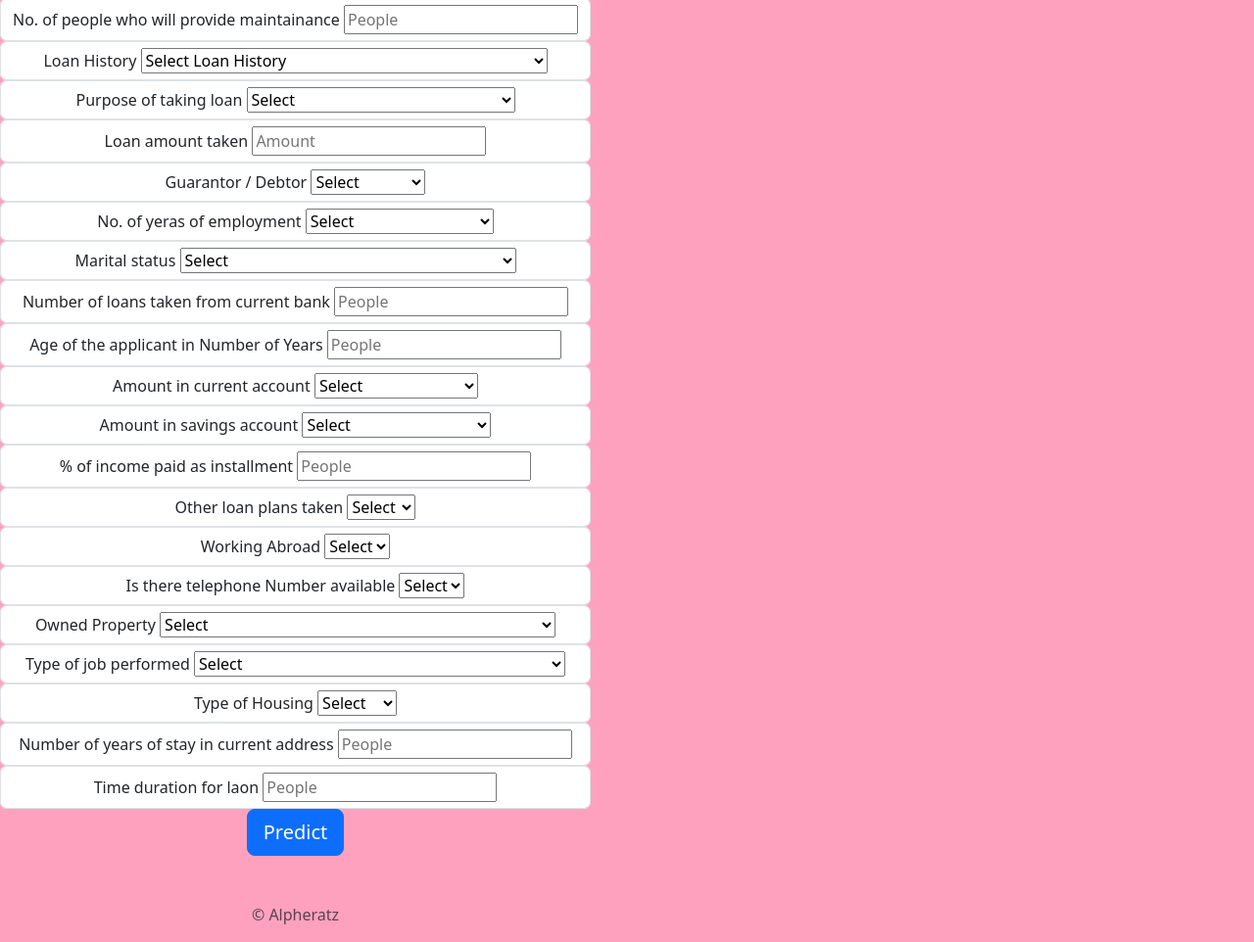
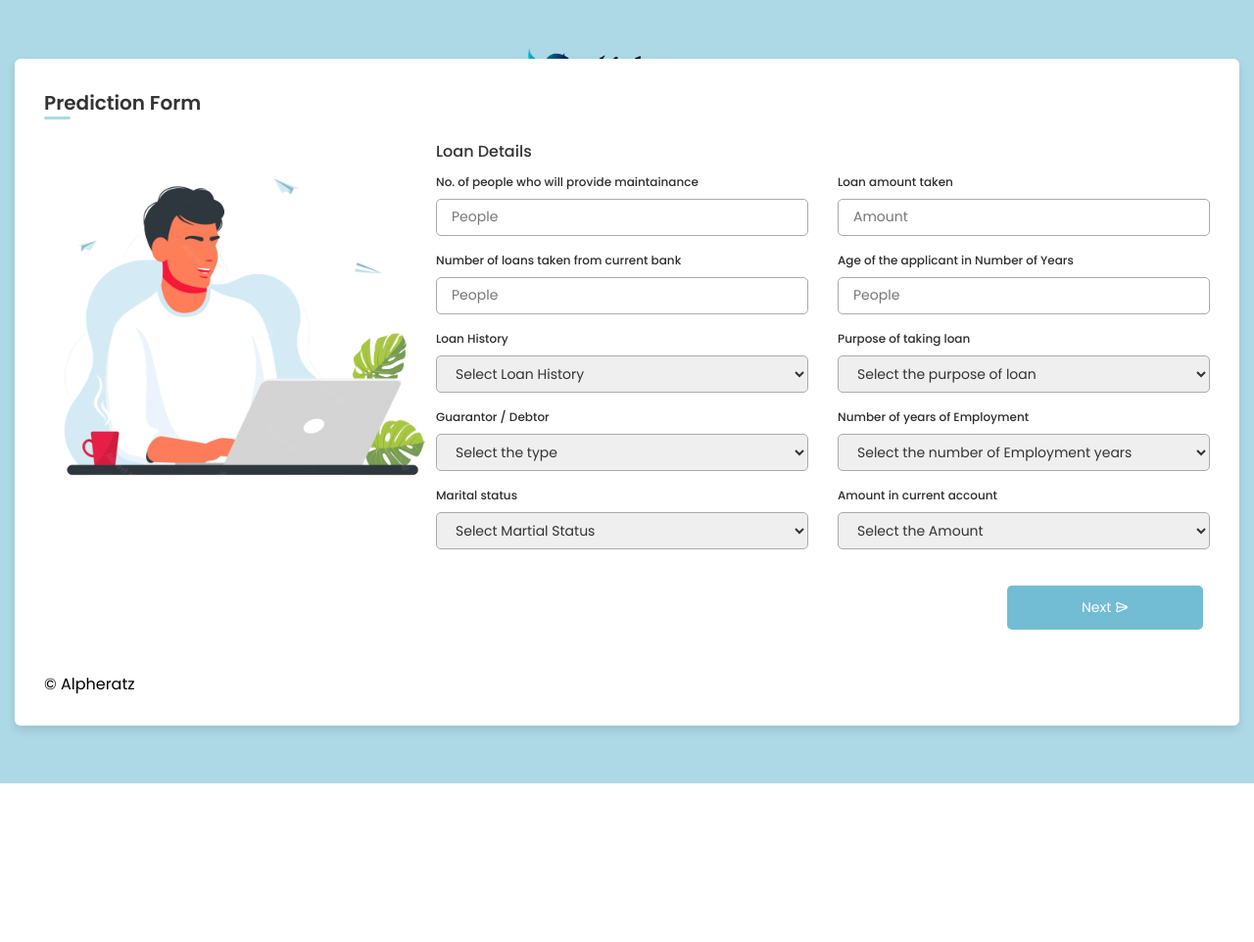
Before and after one commit to aman-kumar29/Enosium23, a Flask app: page / in a window 1280 px wide. Shown: the whole page at 98% size. After the commit the page ends 800 px from the top, so only its background shows below. Run offline with Flask 2, Linux system fonts and the light colour scheme; parts of the project's set-up code (start-up, migrations or seed data) failed here and were passed over; some libraries are stand-ins or nearby versions.

Commit message:
Edited the form

```diff
--- a/style.css
+++ /dev/null
@@ -1,43 +0,0 @@
-
-html,
-body {
-  height: 100%;
-}
-
-body {
-  display: flex;
-  align-items: center;
-  padding-top: 40px;
-  padding-bottom: 40px;
-  background-color: #FEA1BF;
-}
-
-.form-signin {
-  max-width: 30px;
-  padding: 15px;
-}
-/* h1{
-  font-weight: bold;
-  font-family: cursive;
-} */
-
-.form-signin .form-floating:focus-within {
-  z-index: 2;
-}
-
-.top{
-  margin-bottom: -1px;
-  border-bottom-right-radius: 0;
-  border-bottom-left-radius: 0;
-}
-.middle{
-  border-radius: 0%;
-}
-.bottom{
-  margin-bottom: 10px;
-  border-top-left-radius: 0;
-  border-top-right-radius: 0;
-}
-.maint{
-  margin-right: 30px;
-}
--- /dev/null
+++ b/templates/assests/style.css
@@ -0,0 +1,203 @@
+/* ===== Google Font Import - Poppins ===== */
+@import url('https://fonts.googleapis.com/css2?family=Poppins:wght@200;300;400;500;600&display=swap');
+*{
+    margin: 0;
+    padding: 0;
+    box-sizing: border-box;
+    font-family: 'Poppins', sans-serif;
+}
+body{
+    min-height: 100vh;
+    display: flex;
+    align-items: center;
+    justify-content: center;
+    background: #ADD8E6;
+}
+
+img .cover {
+    border-radius: 50%;
+
+}
+.header{
+    position: absolute;
+    top: 10px;
+}
+
+.container{
+    position: relative;
+    max-width: 1500px;
+    width: 100%;
+    border-radius: 6px;
+    padding: 30px;
+    margin: 0 15px;
+    background-color: #fff;
+    box-shadow: 0 5px 10px rgb(0, 0, 0, 0.1);
+}
+.container header{
+    position: relative;
+    font-size: 20px;
+    font-weight: 600;
+    color: #333;
+}
+.container header::before {
+    content: "";
+    position: absolute;
+    left: 0;
+    bottom: -2px;
+    height: 3px;
+    width: 27px;
+    border-radius: 8px;
+    background-color: #ADD8E6;
+
+}
+.container form{
+    position: relative;
+    margin-top: 16px;
+    min-height: 550px;
+    background-color: #fff;
+    overflow: hidden;
+}
+.container form .form{
+    position: absolute;
+    background-color: #fff;
+    transition: 0.3s ease;
+}
+.container form .view{
+    display: flex;
+    flex-direction: row;
+}
+
+.container form .form.second{
+    opacity: 0;
+    pointer-events: none;
+    transform: translateX(100%);
+}
+form.secActive .form.second{
+    opacity: 1;
+    pointer-events: auto;
+    transform: translateX(0);
+}
+form.secActive .form.first{
+    opacity: 0;
+    pointer-events: none;
+    transform: translateX(-100%);
+}
+
+/* .container form .details {
+    margin-top: 30px;
+}
+.container form .details.ID {
+    margin-top: 20px;
+} */
+.container form .title{
+    display: block;
+    margin: 8px ;
+    font-size: 16px;
+    font-weight: 500;
+    margin: 6px 0;
+    color: #333;
+}
+.container form .fields{
+    display: flex;
+    align-items: center;
+    justify-content: space-between;
+    flex-wrap: wrap;
+}
+form .fields .input-field{
+    display: flex;
+    width: calc(100%/2 - 15px);
+    flex-direction: column;
+    margin: 4px 0;
+}
+.input-field label{
+    font-size: 12px;
+    font-weight: 500;
+    color: #2e2e2e;
+}
+.input-field input, select{
+    outline: none;
+    font-size: 14px;
+    font-weight: 400;
+    color: #333;
+    border-radius: 5px;
+    border: 1px solid #aaa;
+    padding: 0 15px;
+    height: 38px;
+    margin: 8px 0;
+}
+.input-field input::is(:focus, :valid) {
+    box-shadow: 0 3px 6px rgb(0,0, 0,0.13);
+}
+.input-field input[type = "date"] {
+    color: #707070;
+}
+.input-field input[type = "date"]:valid {
+    color: #333;
+}
+.container form button, .backBtn, .submit{
+    display: inline;
+    align-items: center;
+    justify-content: center;
+    height: 45px;
+    max-width: 200px;
+    width: 100%;
+    border: none;
+    outline: none;
+    color: rgba(255, 255, 255, 0.973);
+    border-radius: 5px;
+    margin: 25px 7px;
+    background-color: #72bcd4;
+    transition: all 0.3s linear;
+    cursor: pointer;
+}
+.container form button,
+.container form .backBtn, .submit{
+    font-size: 14px;
+    font-weight: 400;
+}
+.container form .btnText{
+    font-size: 14px;
+    font-weight: 400;
+    display: inline-block;
+}
+form button{
+    float: right;
+}
+
+form button:hover{
+    background-color: #39a2c5;
+}
+form .backBtn i{
+    margin: 0 6px;
+}
+form .backBtn i{
+    transform: rotate(180deg);
+}
+form button i,
+form.buttons{
+    display: inline-flex;
+    align-items: center;
+}
+form.buttons button, .backBtn{
+    margin-right: 14px;
+}
+form .buttons{
+    display: inline;
+}
+
+@media(max-width: 750px) {
+    .container form{
+        overflow-y: scroll;
+    }
+    .container form::-webkit-scrollbar{
+        display: none;
+    }
+    form .fields .input-field{
+        width: calc(100%/2 - 15px);
+    }
+}
+@media (max-width: 550px){
+    form .fields .input-field{
+        width: 100%;
+    }
+}
--- a/templates/index.html
+++ b/templates/index.html
@@ -5,52 +5,62 @@
     <meta name="viewport" content="width=device-width, initial-scale=1" />
     <meta name="description" content="" />
     <meta
-      name="author"
-      content="Mark Otto, Jacob Thornton, and Bootstrap contributors"
-    />
+      name="author" content="Mark Otto, Jacob Thornton, and Bootstrap contributors"/>
     <meta name="generator" content="Hugo 0.104.2" />
+    <link rel="stylesheet" href="assests/style.css">
+    <link rel="stylesheet" href="https://unicons.iconscout.com/release/v4.0.0/css/line.css">
     <title>Enosium23</title>
-
-    <link
-      href="https://cdn.jsdelivr.net/npm/bootstrap@5.2.3/dist/css/bootstrap.min.css"
-      rel="stylesheet"
-      integrity="sha384-rbsA2VBKQhggwzxH7pPCaAqO46MgnOM80zW1RWuH61DGLwZJEdK2Kadq2F9CUG65"
-      crossorigin="anonymous"
-    />
-    <link
-      href="/docs/5.2/dist/css/bootstrap.min.css"
-      rel="stylesheet"
-      integrity="sha384-rbsA2VBKQhggwzxH7pPCaAqO46MgnOM80zW1RWuH61DGLwZJEdK2Kadq2F9CUG65"
-      crossorigin="anonymous"
-    />
 
     <!-- <meta name="theme-color" content="#712cf9" /> -->
 
     <!-- Custom styles for this template -->
-    <link rel="stylesheet" href="/style.css"  />
   </head>
+
+  <div class="header">
+    <img src="images/cover.png" alt="cover" width="300">
+</div>
+
   <body class="text-center">
+
+
+    <div class="container">
+    <header >Prediction Form</header>
+
     <!-- <main class="form-signin w-100"> -->
       <form action="/predict" method="post">
-      <img
-        class="mb-4"
-        src="https://starwalk.space/gallery/images/october-2019-asterisms-for-autumn-nights/1920x1080.jpg"
-        alt=""
-        width="80"
-        height="80"
-        style="border-radius: 100%"
-      />
-      <h1 >Fill For Predicting</h1>
-
-      <div class="form-control ">
-        <label for="maintainance">No. of people who will provide maintainance</label>
-        <input id="maintainance"  type="number" name="peoplename" value="main1" placeholder="People">
+        <div class="form first">
+            <div class="view">
+                <div class="image">
+                    <img src="images/image.png" width="400">
                 </div>
 
-        <div class="form-control">
+                <div class="details presonal">
+                    <span class="title">Loan Details</span>
+                    <div class="fields">
+                        <div class="input-field">
+                            <label for="maintainance">No. of people who will provide maintainance</label>
+                            <input id="maintainance" type="number" name="peoplename" value="main1" placeholder="People" required>
+                        </div>
+
+                        <div class="input-field">
+                            <label for="loan-amount">Loan amount taken</label>
+                            <input id="loan-amount"  type="number" name="loanamount" value="AmountOfLoan" placeholder="Amount" required>
+                        </div>
+
+                        <div class="input-field">
+                            <label for="current">Number of loans taken from current bank</label>
+                            <input id="current"  type="number" name="lfcurrent" value="people" placeholder="People" required>
+                        </div>
+
+                        <div class="input-field">
+                            <label for="agea">Age of the applicant in Number of Years</label>
+                            <input id="agea"  type="number" name="age"  value="people" placeholder="People" required>
+                        </div>
+
+                        <div class="input-field">
                             <label for="loan">Loan History</label>
-          <select name="loan_history" id="loan">
-            <option value="select">Select Loan History</option>
+                            <select name="loan_history" id="loan" required>
+                                <option value="select" disabled selected>Select Loan History</option>
                                 <option value="0">All loans at this bank paid back duly</option>
                                 <option value="1">Critical account/ other loan existing(not at this bank)</option>
                                 <option value="2">Delay in apying of loans in the past</option>
@@ -59,11 +69,10 @@
                             </select>
                         </div>
 
-
-        <div class="form-control">
+                        <div class="input-field">
                             <label for="purpose">Purpose of taking loan</label>
-          <select name="purpose_loan" id="purpose">
-            <option value="select">Select</option>
+                            <select name="purpose_loan" id="purpose" required>
+                                <option value="select" disabled selected>Select the purpose of loan </option>
                                 <option value="0">Education Loan</option>
                                 <option value="1">Loan for business establishment</option>
                                 <option value="2">Loan for re-training</option>
@@ -76,27 +85,20 @@
                             </select>
                         </div>
 
-
-      <div class="form-control">
-        <label for="loan-amount">Loan amount taken</label>
-       <input id="loan-amount"  type="number" name="loanamount" value="AmountOfLoan" placeholder="Amount">
-        </div>
-
-        <div class="form-control">
+                        <div class="input-field">
                             <label for="debtor">Guarantor / Debtor</label>
-          <select name="guarantor" id="debtor">
-            <option value="select">Select</option>
+                            <select name="guarantor" id="debtor" required>
+                            <option value="select" disabled selected>Select the type </option>
                             <option value="0">Co-applicant</option>
                             <option value="1">Guarantor</option>
                             <option value="2">None</option>
                             </select>
                         </div>
 
-
-        <div class="form-control">
-          <label for="year">No. of yeras of employment</label>
-          <select name="employment" id="year">
-            <option value="select">Select</option>
+                        <div class="input-field">
+                            <label for="year">Number of years of Employment</label>
+                            <select name="employment" id="year" required>
+                                <option value="select" disabled selected>Select the number of Employment years </option>
                                 <option value="0">Between 1 and 4 yeras</option>
                                 <option value="1">Greater than 4 year</option>
                                 <option value="2">Less than 1 year</option>
@@ -104,10 +106,10 @@
                             </select>
                         </div>
 
-        <div class="form-control">
+                        <div class="input-field">
                             <label for="lang">Marital status</label>
-          <select name="marital" id="lang">
-            <option value="select">Select </option>
+                            <select name="marital" id="lang" required>
+                                <option value="select" disabled selected>Select Martial Status </option>
                                 <option value="0">Female and divorced / Separated / Married</option>
                                 <option value="1">Male & Divorced / Widowed </option>
                                 <option value="2">Male & Married / Widowed </option>
@@ -115,76 +117,96 @@
                             </select>
                         </div>
 
-        <div class="form-control">
-          <label for="current">Number of loans taken from current bank</label>
-          <input id="current"  type="number" name="lfcurrent" value="people" placeholder="People">
-        </div>
-
-        <div class="form-control">
-          <label for="agea">Age of the applicant in Number of Years</label>
-          <input id="agea"  type="number" name="age"  value="people" placeholder="People">
-        </div>
-
-        <div class="form-control">
+                        <div class="input-field">
                             <label for="am">Amount in current account</label>
-          <select name="current_account" id="am">
-            <option value="select">Select </option>
+                            <select name="current_account" id="am" required>
+                                <option value="select" disabled selected>Select the Amount </option>
                                 <option value="0">Between 0 and 200 </option>
-            <option value="1">>200 </option>
+                                <option value="1">200 </option>
                                 <option value="2">Less than 0</option>
                                 <option value="3">No current account</option>
                             </select>
                         </div>
 
-        <div class="form-control">
+
+                    </div>
+                </div>
+            </div>
+            <button class="nextBtn">
+                <span class="btnText">Next</span>
+                <i class="uil uil-navigator"></i>
+            </button>
+        </div>
+
+        <div class="form second">
+            <div class="view">
+                <div class="image">
+                    <img src="images/image.png" width="400">
+                </div>
+                <div class="details address">
+                    <span class="title">Loan Details</span>
+                    <div class="fields">
+
+                        <div class="input-field">
+                            <label for="address">Number of years of stay in current address</label>
+                            <input id="address"  type="number" name="currentaddress" value="people" placeholder="People" required>
+                        </div>
+
+                        <div class="input-field">
+                            <label for="duration">Time duration for laon</label>
+                            <input id="duration" name="duration"  type="number" value="people" placeholder="People" required>
+                        </div>
+
+                        <div class="input-field">
+                            <label for="income">% of income paid as installment</label>
+                            <input id="income"  type="number" name="income" value="people" placeholder="People"  required>
+                        </div>
+
+                        <div class="input-field">
                             <label for="sa">Amount in savings account</label>
-          <select name="savings_account" id="sa">
-            <option value="select">Select </option>
+                            <select name="savings_account" id="sa" required>
+                                <option value="select" disabled selected>Select the Amount </option>
                                 <option value="0">Between 100 and 500 </option>
                                 <option value="1">Between 500 and 1000 </option>
-            <option value="2">>1000 </option>
+                                <option value="2">1000 </option>
                                 <option value="3">Less than 100</option>
                                 <option value="4">No savings account</option>
                             </select>
                         </div>
 
-        <div class="form-control">
-          <label for="income">% of income paid as installment</label>
-          <input id="income"  type="number" name="income" value="people" placeholder="People">
-        </div>
-
-        <div class="form-control">
+                        <div class="input-field">
                             <label for="pla">Other loan plans taken</label>
-          <select name="plans" id="pla">
-            <option value="select">Select </option>
+                            <select name="plans" id="pla" required>
+                                <option value="select" disabled selected>Select loan plans </option>
                                 <option value="0">Bank</option>
-            <option value="1">None</option>
-            <option value="2">Stores</option>
+                                <option value="1">Stores</option>
+                                <option value="2">None</option>
                             </select>
                         </div>
 
-        <div class="form-control">
-          <label for="wa">Working Abroad</label>
-          <select name="abroad" id="wa">
-            <option value="select">Select </option>
+                        <div class="input-field">
+                            <label for="wa">Are you Working Abroad?</label>
+                            <select name="abroad" id="wa" required>
+                                <option value="select" disabled selected>Select an option </option>
+                                <option value="1">Yes</option>
                                 <option value="0">No</option>
+                            </select>
+                        </div>
+                    </div>
+                    <div class="fields">
+                        <div class="input-field">
+                            <label for="te">Is there telephone Number available?</label>
+                            <select name="telephone" id="te" required>
+                                <option value="select" disabled selected>Select an option </option>
                                 <option value="1">Yes</option>
+                                <option value="0">No</option>
                             </select>
                         </div>
 
-        <div class="form-control">
-          <label for="te">Is there telephone Number available</label>
-          <select name="telephone" id="te">
-            <option value="select">Select </option>
-            <option value="0">No</option>
-            <option value="1">Yes</option>
-          </select>
-        </div>
-
-        <div class="form-control">
-          <label for="op">Owned Property</label>
-          <select name="property" id="op">
-            <option value="select">Select </option>
+                        <div class="input-field">
+                            <label for="op">Tye of Owned Property</label>
+                            <select name="property" id="op" required>
+                            <option value="select" disabled selected>Select the type </option>
                             <option value="0">No Property</option>
                             <option value="1">Real Estate</option>
                             <option value="2">Building society savings agreement / life Insurance</option>
@@ -192,10 +214,10 @@
                             </select>
                         </div>
 
-        <div class="form-control">
+                        <div class="input-field">
                             <label for="jp">Type of job performed</label>
-          <select name="job" id="jp">
-            <option value="select">Select </option>
+                            <select name="job" id="jp" required>
+                                <option value="select" disabled selected>Select job type</option>
                                 <option value="0">Management / Self-Employed / Highly Qualified</option>
                                 <option value="1">Skilled/official</option>
                                 <option value="2">UnSkilled - no-resident / Unemployed</option>
@@ -203,38 +225,46 @@
                             </select>
                         </div>
 
-        <div class="form-control">
+                        <div class="input-field">
                             <label for="house">Type of Housing</label>
-          <select name="housing" id="house">
-            <option value="select">Select </option>
+                            <select name="housing" id="house" required>
+                                <option value="select" disabled selected>Select Housing Type</option>
                                 <option value="0">For free</option>
                                 <option value="1">Own</option>
                                 <option value="2">Rent</option>
                             </select>
                         </div>
 
-        <div class="form-control">
-          <label for="address">Number of years of stay in current address</label>
-          <input id="address"  type="number" name="currentaddress" value="people" placeholder="People">
                     </div>
 
-        <div class="form-control">
-          <label for="duration">Time duration for laon</label>
-          <input id="duration" name="duration"  type="number" value="people" placeholder="People">
+                </div>
             </div>
 
-        <button class="btn btn-lg btn-primary" type="submit">
-          Predict
+            <div class="buttons">
+
+                <button class="submit" type="submit">
+                    <span class="btnText">Predict!</span>
+                    <i class="uil uil-navigator"></i>
                 </button>
-        {% if label  %}
+
+                <button class="backBtn">
+                    <i class="uil uil-navigator"></i>
+                    <span class="btnText">Back</span>
+                </button>
+            </div>
+
+        </div>
+    </form>
+    <!-- {% if label  %}
         {% if label == 1 %}
             <p class="btn btn-lg btn-success">Will Purchase</p>
         {% endif %}
         {% if label == -1 %}
             <p class="btn btn-lg btn-danger">Will Not Purchase</p>
         {% endif %}
-        {% endif %}
+    {% endif %} -->
   <p class="mt-5 mb-3 text-muted">&copy; Alpheratz</p>
-    </form>
+  </div>
+  <script src="assests/script.js"></script>
   </body>
   </html>
```
Also changed, not shown: templates/assests/script.js (added, +16 -0 lines), templates/images/cover.png (added), templates/images/image.png (added). Lines whose indentation alone changed are shown as unchanged.
